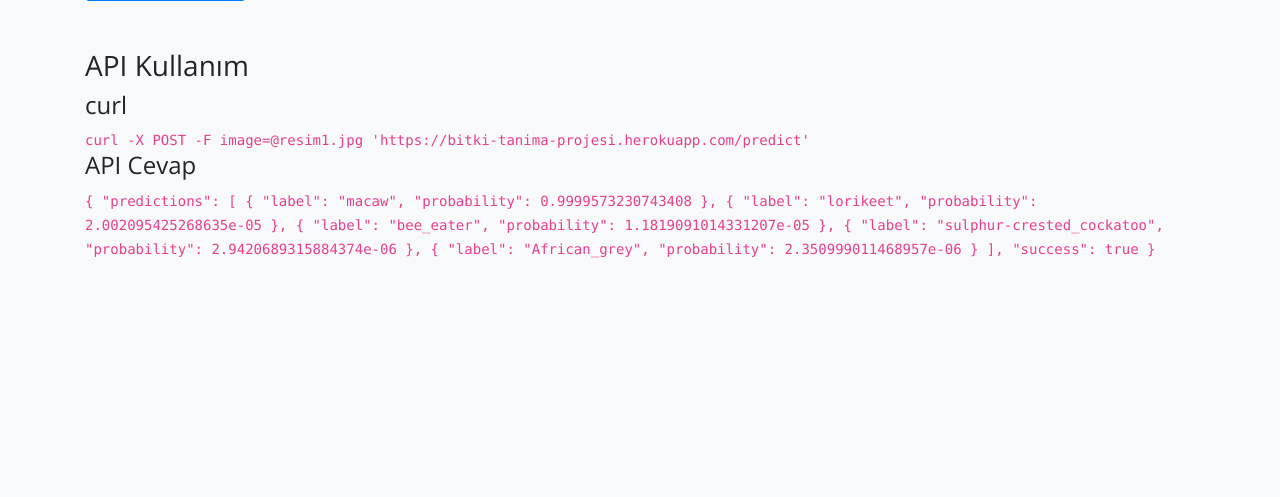
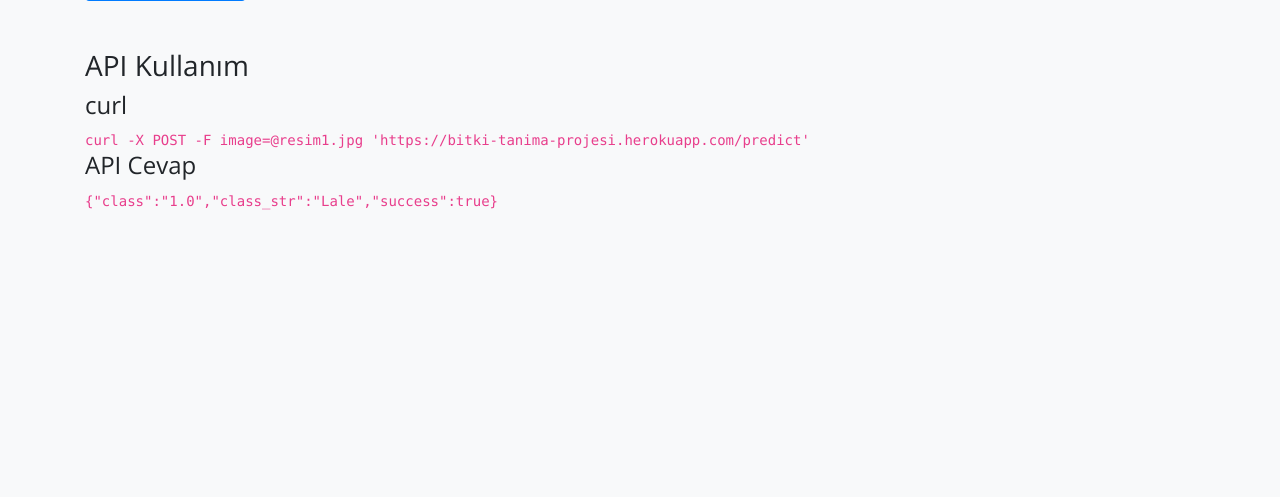
Before and after one commit to mehmetkalayci/BitkiTanimaDeploy, a Flask app: page / in a window 1280 px wide. Shown: the part 195-692 px from the top of the page. Run offline with Flask 2, Linux system fonts and the light colour scheme; some libraries are stand-ins or nearby versions.

Commit message:
Update index.html

```diff
--- a/templates/index.html
+++ b/templates/index.html
@@ -45,33 +45,7 @@
 				<h4>curl</h4>
 				<code>curl -X POST -F image=@resim1.jpg 'https://bitki-tanima-projesi.herokuapp.com/predict'</code>
 				<h4>API Cevap</h4>
-				<code>
-						{
-							"predictions": [
-								{
-									"label": "macaw",
-									"probability": 0.9999573230743408
-								},
-								{
-									"label": "lorikeet",
-									"probability": 2.002095425268635e-05
-								},
-								{
-									"label": "bee_eater",
-									"probability": 1.1819091014331207e-05
-								},
-								{
-									"label": "sulphur-crested_cockatoo",
-									"probability": 2.9420689315884374e-06
-								},
-								{
-									"label": "African_grey",
-									"probability": 2.350999011468957e-06
-								}
-							],
-							"success": true
-						}
-				</code>
+				<code>{"class":"1.0","class_str":"Lale","success":true}</code>
 			</div>
 		</div>
 
@@ -121,7 +95,7 @@
 				success: function (data) {
 					console.log(data.success);
 					$('.loader').hide();
-					$("#results").append('<div>' + data + '</div>');
+					$("#results").append('<div>' + data.class_str + '</div>');
 				},
 			});
 		});
```
